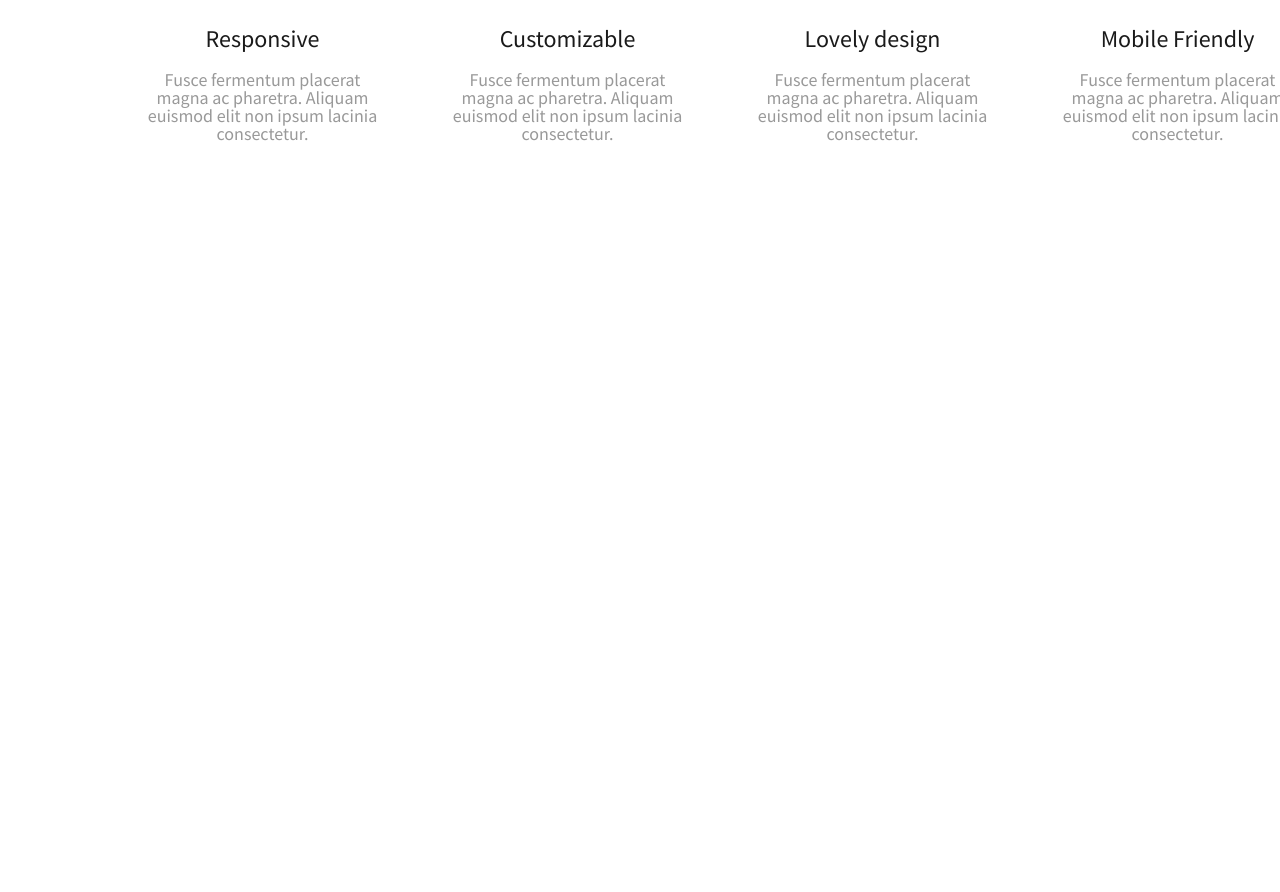
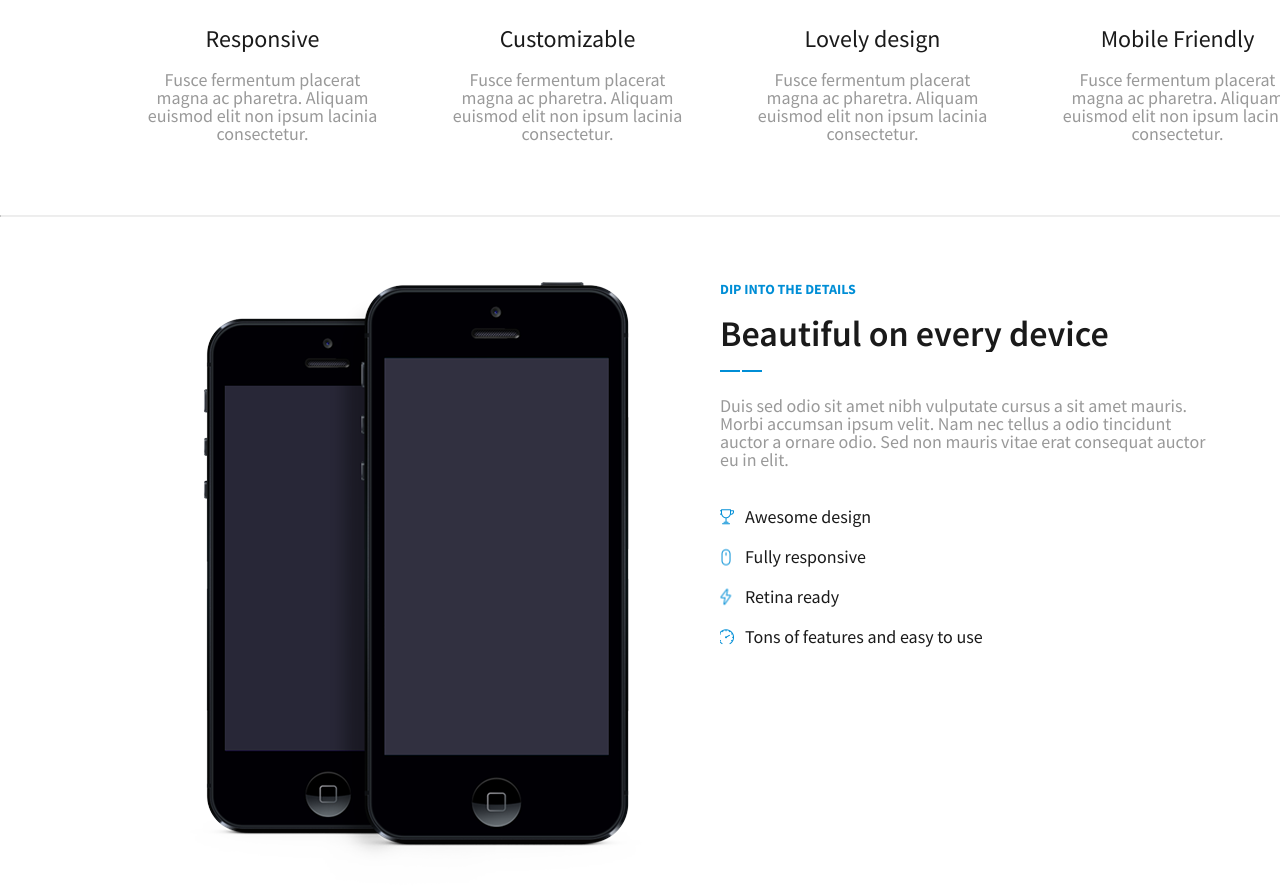
Before and after one commit to LiberVitalik/lucid, a website: page app/index.html in a window 1280 px wide. Shown: the part 960-1852 px from the top of the page. Before the commit the page ends 1175 px from the top, so only its background shows below. Drawn offline with Linux system fonts and the light colour scheme.

Commit message:
add product design section

```diff
--- a/app/index.html
+++ b/app/index.html
@@ -47,8 +47,8 @@
         </header>
         <section class="product-device__landing-page wrap">
             <span class="clip">introducing lucid theme</span>
-            <h1 class="multi-clip">Carefully crafted and beautiful landing page.</h1>
-            <p class="multi-clip">Etiam ullamcorper et turpis eget hendrerit. Praesent varius risus mi,
+            <h1>Carefully crafted and beautiful landing page.</h1>
+            <p>Etiam ullamcorper et turpis eget hendrerit. Praesent varius risus mi,
                 at elementum magna ultricies accumsan. Cras venenatis lacus sed dolor
                 placerat tempus. Morbi blandit at neque ut imperdiet.</p>
             <div class="product-device__landing-page__control">
@@ -111,6 +111,56 @@
             </ul>
         </div>
     </section>
+    <hr class="section-line">
+    <section class="product-design clearfix">
+        <div class="product-design__devices left">
+            <img src="img/devices.png" alt="devices">
+        </div>
+        <div class="product-design__device right">
+            <header class="content-name">
+                <h2>dip into the details</h2>
+                <h1>Beautiful on every device</h1>
+                <div class="line"></div>
+            </header>
+            <p>Duis sed odio sit amet nibh vulputate cursus a sit amet mauris.
+                Morbi accumsan ipsum velit. Nam nec tellus a odio tincidunt auctor
+                a ornare odio. Sed non  mauris vitae erat consequat auctor eu in elit.</p>
+            <ul>
+                <li>
+                    <a href="#">
+                        <div class="icon-item">
+                            <img src="img/icons/cup.png" alt="cup">
+                        </div>
+                        <span class="clip">Awesome design</span>
+                    </a>
+                </li>
+                <li>
+                    <a href="#">
+                        <div class="icon-item">
+                            <img src="img/icons/mouse.png" alt="mouse">
+                        </div>
+                        <span class="clip">Fully responsive</span>
+                    </a>
+                </li>
+                <li>
+                    <a href="#">
+                        <div class="icon-item">
+                            <img src="img/icons/energy.png" alt="energy">
+                        </div>
+                        <span class="clip">Retina ready</span>
+                    </a>
+                </li>
+                <li>
+                    <a href="#">
+                        <div class="icon-item">
+                            <img src="img/icons/speedometer.png" alt="speedometer">
+                        </div>
+                        <span class="clip">Tons of features and easy to use</span>
+                    </a>
+                </li>
+            </ul>
+        </div>
+    </section>
 </main>
 </body>
 </html>
--- /dev/null
+++ b/app/less/product-design.less
@@ -0,0 +1,80 @@
+@import "../less_mixin/_mixin";
+
+.product-design {
+    padding: 65px 0;
+
+    &__devices,
+    &__device {
+        width: 50%;
+    }
+
+    &__devices {
+        img {
+            margin-left: 190px;
+        }
+    }
+
+    &__device {
+        .content-name {
+            .Component-content-name(
+                @margin: 0 0 20px 0,
+                @text-align: left);
+
+            margin-bottom: 45px;
+        }
+
+        p,
+        ul li a span {
+            .OpenSansPro-Regular();
+
+            font-size: 18px;
+        }
+
+        p {
+            .Multi-clip(@line-count: 10, @max-height: 180px);
+
+            max-width: 500px;
+            color: @text-color;
+            margin-bottom: 35px;
+        }
+
+        ul {
+            .Scrollbar(
+                @thumb-color: @brand-color,
+                @track-color: @text-color,
+                @max-height: 220px);
+
+            max-width: 500px;
+            overflow: auto;
+        }
+
+        ul li {
+            margin-bottom: 15px;
+        }
+
+        ul li a {
+            display: table;
+        }
+
+        ul li a span {
+            display: table-cell;
+            max-width: 400px;
+            vertical-align: middle;
+            color: @section-name-color;
+        }
+
+        ul li a .icon-item {
+            display: table-cell;
+            width: 25px;
+            height: 25px;
+            position: relative;
+
+            img {
+                position: absolute;
+                top: 50%;
+                left: 25%;
+                transform: translate(-50%, -50%);
+            }
+        }
+    }
+}
--- a/app/less/product-device.less
+++ b/app/less/product-device.less
@@ -45,10 +45,9 @@
             .logo-caption {
                 small {
                     .OpenSansPro-Regular();
-                    .Multi-clip(@line-count: 2);
+                    .Multi-clip(@line-count: 2, @max-height: 24px);
 
                     max-width: 45px;
-                    max-height: 24px;
                     font-size: 9px;
                     text-transform: uppercase;
                     color: #4d4e52;
@@ -116,12 +115,11 @@
 
         p {
             .OpenSansPro-Regular();
-            .Multi-clip(@line-count: 5);
+            .Multi-clip(@line-count: 5, @max-height: 125px);
 
             font-size: 18px;
             color: @text-color;
             line-height: 26px;
-            max-height: 125px;
         }
 
         &__control {
--- a/app/less/product-overview.less
+++ b/app/less/product-overview.less
@@ -16,7 +16,7 @@
 
         ul {
             max-width: 1170px;
-            overflow: hidden;
+            overflow: auto;
         }
 
         li {
@@ -33,9 +33,7 @@
             }
 
             p {
-                .Multi-clip(@line-count: 20);
-
-                max-height: 360px;
+                .Multi-clip(@line-count: 20, @max-height: 360px);
             }
         }
 
--- a/app/less/style-common.less
+++ b/app/less/style-common.less
@@ -32,3 +32,7 @@
 .right {
     float: right;
 }
+
+.section-line {
+    border-top: 1px solid @line-color;
+}
--- a/app/less/style.less
+++ b/app/less/style.less
@@ -1,3 +1,4 @@
 @import "style-common";
 @import "product-device";
 @import "product-overview";
+@import "product-design";
--- a/app/less_mixin/_mixin-styles.less
+++ b/app/less_mixin/_mixin-styles.less
@@ -1,6 +1,7 @@
 @import "_mixin";
 
-.Multi-clip(@line-count: 0) {
+.Multi-clip(@line-count: 0, @max-height: auto) {
+    max-height: @max-height;
     display: -webkit-box;
     overflow: hidden;
     text-overflow: ellipsis;
@@ -8,7 +9,11 @@
     -webkit-line-clamp: @line-count;
 }
 
-.Underline(@display: block, @display-hover: block, @calc-width: calc(50% - 2px)) {
+.Underline(
+    @display: block,
+    @display-hover: block,
+    @calc-width: calc(50% - 2px)) {
+
     position: relative;
 
     &:before,
@@ -38,7 +43,11 @@
     }
 }
 
-.Component-content-name(@content-color: @section-name-color) {
+.Component-content-name(
+    @content-color: @section-name-color,
+    @margin: 0 auto 20px,
+    @text-align: center) {
+
     h2 {
         .OpenSansPro-Bold();
 
@@ -56,15 +65,17 @@
 
     h1,
     h2 {
-        text-align: center;
-        margin: 0 auto 20px;
+        .Multi-clip(@line-count: 2);
+
+        text-align: @text-align;
+        margin: @margin;
     }
 
     .line {
+        .Underline(@calc-width: 20px);
+
         width: 42px;
-
-        .Underline(@calc-width: 20px);
-        margin: 0 auto;
+        margin: @margin;
     }
 }
 
@@ -87,3 +98,26 @@
         }
     }
 }
+
+.Scrollbar(
+    @thumb-color: @section-name-color,
+    @track-color: @text-color,
+    @max-height: auto) {
+
+    max-height: @max-height;
+    overflow: auto;
+
+    &::-webkit-scrollbar {
+        width: 8px;
+    }
+
+    &::-webkit-scrollbar-track {
+        box-shadow: inset 0 0 2px @brand-color;
+        border-radius: 8px;
+    }
+
+    &::-webkit-scrollbar-thumb {
+        border-radius: 10px;
+        background: @thumb-color;
+    }
+}
--- a/app/less_mixin/_variables.less
+++ b/app/less_mixin/_variables.less
@@ -2,3 +2,4 @@
 @brand-color: #008ed6;
 @text-color: #999;
 @section-name-color: #1a1a1a;
+@line-color: #ededed;
```
Also changed, not shown: app/css/design.css (added), app/css/product-design.css (added), app/css/product-device.css, app/css/product-overview.css, app/css/style-common.css, app/css/style.css, app/img/icons/cup.png (added), app/img/icons/energy.png (added), app/img/icons/mouse.png (added), app/img/icons/speedometer.png (added).
